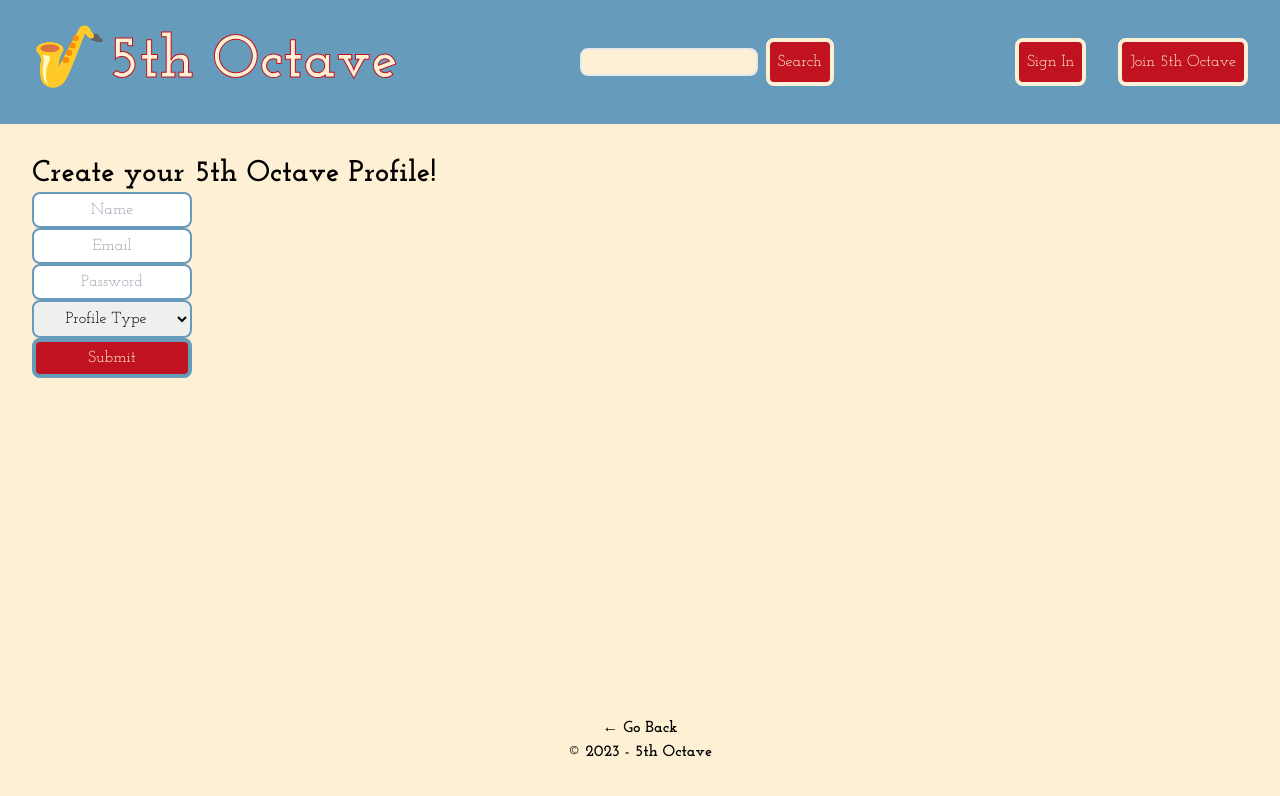
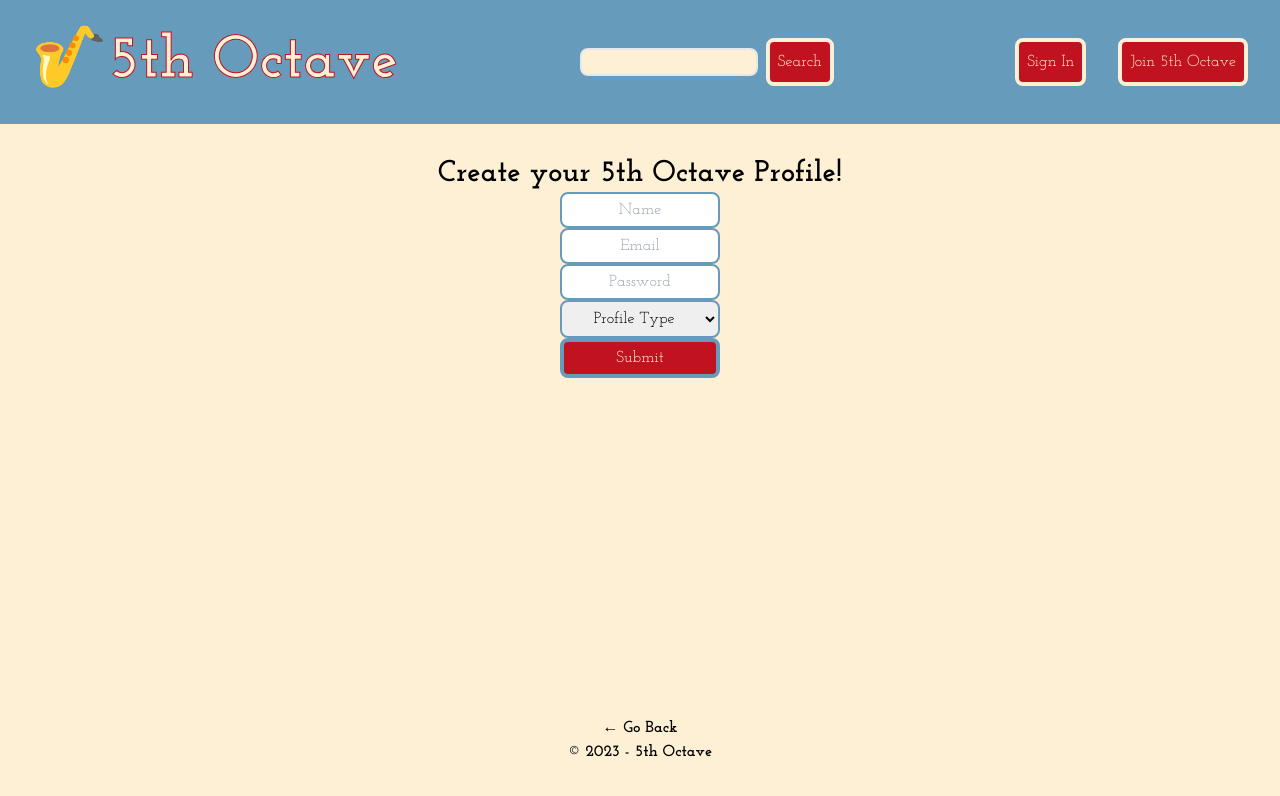
Before and after one commit to 5thOctave/5thOctave, a React (Create React App) app in the folder client/: page /signup in a window 1280 px wide. Shown: the top 796 px of the page. Built offline with nearby package versions, Linux system fonts and the light colour scheme.

Commit message:
centered text and inputs for login and signup forms

```diff
--- a/client/src/pages/Login.js
+++ b/client/src/pages/Login.js
@@ -42,9 +42,9 @@ const Login = (props) => {
 
   return (
     <main className="p-8 stylish">
-      <div className="">
-        <div className="flex flex-col">
-          <h4 className="text-3xl font-bold">Sign In</h4>
+      <div className="flex justify-center">
+        <div className="">
+          <h4 className="text-3xl font-bold text-center">Sign In</h4>
           <div className="">
             {data ? (
               <p>
--- a/client/src/pages/Signup.js
+++ b/client/src/pages/Signup.js
@@ -51,10 +51,10 @@ const Signup = () => {
 
   return (
     <main className="p-8 stylish">
-      <div>
-        <div className="flex flex-col">
-          <h4 className="text-3xl font-bold">Create your 5th Octave Profile!</h4>
-          <div>
+      <div className="flex justify-center">
+        <div className="">
+          <h4 className="text-3xl font-bold text-center">Create your 5th Octave Profile!</h4>
+          <div className="flex justify-center">
             {data ? (
               <p>
                 Success! You may now head <Link to="/">back to the homepage.</Link>
```
